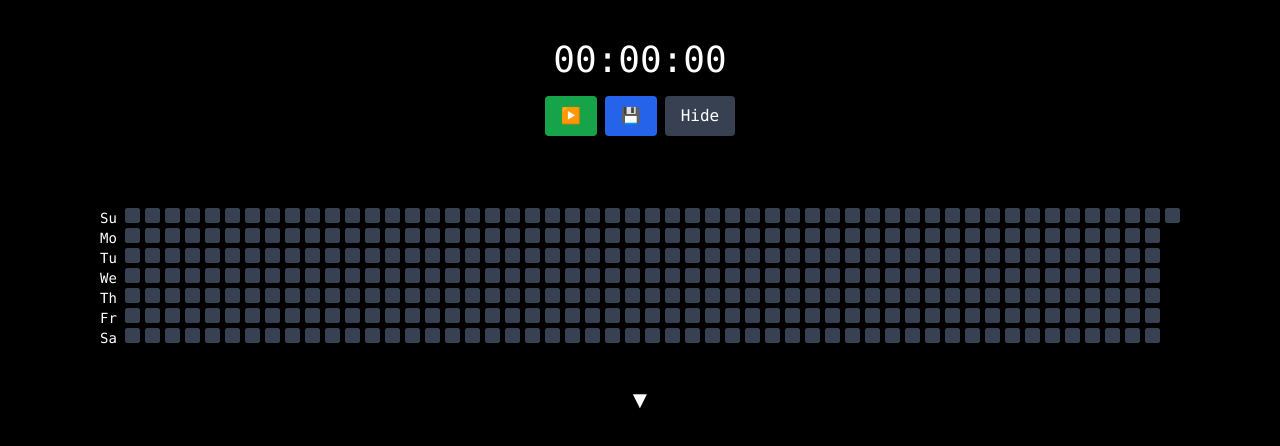
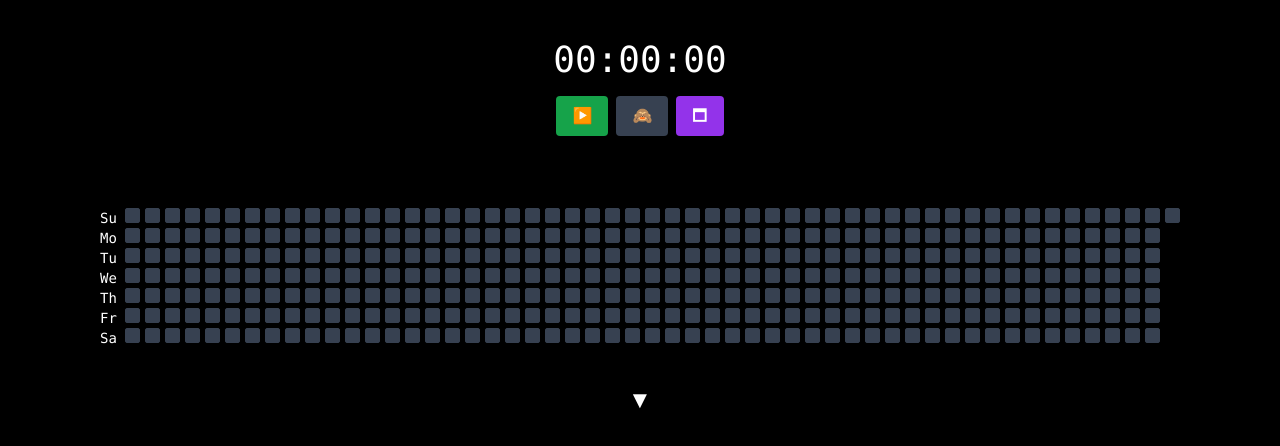
Before and after one commit to jonathantran429/study-tracker, a React (Create React App) app: page / in a window 1280 px wide. Shown: the top 446 px of the page. Built offline with nearby package versions, Linux system fonts and the light colour scheme.

Commit message:
Added picture in picture for stopwatch

```diff
--- a/src/App.js
+++ b/src/App.js
@@ -1,10 +1,11 @@
 import React, { useEffect, useState, useRef, useLayoutEffect, useMemo, memo } from "react";
+import { createPortal } from "react-dom";
 import "./App.css";
 import { loadSessions, saveSessions } from "./db";
 import useStopwatch from "./hooks/stopwatch";
 
 // ==========================================
-// 1. UTILITY FUNCTIONS (Moved outside to avoid recreation)
+// UTILITY FUNCTIONS
 // ==========================================
 
 const DEFAULT_THRESHOLDS = [1, 1800, 3600, 7200, 10800, 14400, 18000, 21600, 25200];
@@ -15,6 +16,7 @@ const MS_PER_SECOND = 1000;
 const SEC_PER_HOUR = 3600;
 const MIN_PER_HOUR = 60;
 const HEATMAP_DAYS = 365;
+
 const GRID_STYLE = {
   display: "grid",
   gridTemplateRows: `repeat(7, ${TILE_SIZE}px)`,
@@ -26,12 +28,35 @@ const GRID_STYLE = {
   overflowX: "auto",
   width: "max-content",
 };
+
 const WEEKDAYS_STYLE = {
   display: "grid",
   gridTemplateRows: `repeat(7, ${TILE_SIZE}px)`,
   gap: `${TILE_GAP}px`,
   justifyContent: "center",
 };
+
+
+function copyStyles(sourceDoc, targetDoc) {
+  Array.from(sourceDoc.styleSheets).forEach((styleSheet) => {
+    try {
+      if (styleSheet.cssRules) {
+        const newStyleEl = targetDoc.createElement("style");
+        Array.from(styleSheet.cssRules).forEach((cssRule) => {
+          newStyleEl.appendChild(targetDoc.createTextNode(cssRule.cssText));
+        });
+        targetDoc.head.appendChild(newStyleEl);
+      } else if (styleSheet.href) {
+        const newLinkEl = targetDoc.createElement("link");
+        newLinkEl.rel = "stylesheet";
+        newLinkEl.href = styleSheet.href;
+        targetDoc.head.appendChild(newLinkEl);
+      }
+    } catch (e) {
+      console.warn("Could not copy a stylesheet:", e);
+    }
+  });
+}
 
 function formatDuration(ms) {
   const s = Math.floor(ms / MS_PER_SECOND);
@@ -119,29 +144,102 @@ function getDateCutoff(range) {
 const StopwatchSection = memo(({ onSessionComplete }) => {
   const stopwatch = useStopwatch();
   const [timerHidden, setTimerHidden] = useState(false);
+  const [pipWindow, setPipWindow] = useState(null);
+  const [showConfirm, setShowConfirm] = useState(false);
+
+  // Handle opening/closing the Picture-in-Picture window
+  const togglePiP = async () => {
+    // If open, close it
+    if (pipWindow) {
+      pipWindow.close();
+      setPipWindow(null);
+      return;
+    }
+
+    // Check browser support
+    if (!window.documentPictureInPicture) {
+      alert("Your browser doesn't support Document Picture-in-Picture (Try Chrome or Edge).");
+      return;
+    }
+
+    try {
+      // 1. Request the window
+      const pip = await window.documentPictureInPicture.requestWindow({
+        width: 350,
+        height: 200,
+      });
+
+      // 2. Copy all app styles (CSS/Tailwind) to the new window
+      copyStyles(document, pip.document);
+
+      // 3. Add background color to match app
+      pip.document.body.style.backgroundColor = "black";
+      pip.document.body.style.color = "white";
+      pip.document.body.style.display = "flex";
+      pip.document.body.style.justifyContent = "center";
+      pip.document.body.style.alignItems = "center";
+
+      // 4. Listen for close event (clicking X on the window)
+      pip.addEventListener("pagehide", () => {
+        setPipWindow(null);
+      });
+
+      setPipWindow(pip);
+    } catch (err) {
+      console.error("Failed to open PiP window:", err);
+    }
+  };
 
   const handleStopAndSave = () => {
-    if (!window.confirm("Are you sure you want to save this session?")) return;
+    // If the timer is at 0, don't even bother confirming
+    if (stopwatch.currentElapsed === 0) return;
 
+    // Just show the inline UI instead of a browser popup
+    setShowConfirm(true);
+  };
+
+  const confirmSave = () => {
     const result = stopwatch.stop();
-    if (!result) return;
-
+    if (result) {
       onSessionComplete({
         ...result,
         id: Math.random().toString(36).slice(2),
-      topic: "",
+        topic: "(no topic)",
         notes: "",
         tags: [],
       });
+    }
+    setShowConfirm(false);
   };
 
-  return (
-    <div className="p-4 rounded-lg shadow-sm mb-6 flex flex-col items-center">
+  {/* STOPWATCH CONTENT */}
+  const stopwatchContent = (
+    <div className="p-4 rounded-lg shadow-sm flex flex-col items-center bg-black w-full h-full justify-center">
       <div className="text-4xl font-mono mb-4">
         {timerHidden ? "--:--:--" : formatDuration(stopwatch.currentElapsed)}
       </div>
 
-      <div className="space-x-2 mb-4">
+      {/* CONDITIONAL CONTROLS */}
+      {showConfirm ? (
+        <div className="flex flex-col items-center">
+          <span className="text-xs font-mono text-blue-400 mb-2 font-bold uppercase tracking-widest">Confirm Save?</span>
+          <div className="space-x-2 flex">
+            <button
+              onClick={confirmSave}
+              className="px-4 py-2 font-mono rounded bg-blue-600 text-white border border-blue-400"
+            >
+              YES
+            </button>
+            <button
+              onClick={() => setShowConfirm(false)}
+              className="px-4 py-2 font-mono rounded bg-gray-700 text-white"
+            >
+              NO
+            </button>
+          </div>
+        </div>
+      ) : (
+        <div className="space-x-2 mb-4 flex flex-wrap justify-center gap-y-2">
           {!stopwatch.isRunning && stopwatch.currentElapsed === 0 && (
             <button onClick={stopwatch.start} className="px-4 py-2 font-mono rounded bg-green-600 text-white" aria-label="Start">▶️</button>
           )}
@@ -152,26 +250,55 @@ const StopwatchSection = memo(({ onSessionComplete }) => {
             <button onClick={stopwatch.resume} className="px-4 py-2 font-mono rounded bg-green-600 text-white" aria-label="Resume">▶️</button>
           )}
 
+          {/* Only show save if there is time elapsed */}
+          {stopwatch.currentElapsed > 0 && (
             <button onClick={handleStopAndSave} className="px-4 py-2 font-mono rounded bg-blue-600 text-white" aria-label="Save">💾</button>
+          )}
 
           <button
             onClick={() => setTimerHidden(!timerHidden)}
             className="px-4 py-2 font-mono rounded bg-gray-700 text-white"
+            aria-label={timerHidden ? "Show" : "Hide"}
           >
-          {timerHidden ? "Show" : "Hide"}
+            {timerHidden ? "👁️" : "🙈"}
+          </button>
+
+          <button
+            onClick={togglePiP}
+            className="px-4 py-2 font-mono rounded bg-purple-600 text-white"
+            title="Pop Out Player"
+          >
+            {pipWindow ? "🗙" : "🗖"}
           </button>
         </div>
+      )}
+
+      {pipWindow && !showConfirm && <div className="text-xs text-gray-500 font-mono mt-2">Always on top</div>}
     </div>
   );
+
+  // If PiP is active, use a Portal to render content into the PiP window.
+  // Otherwise, render normally.
+  if (pipWindow) {
+    return (
+      <div className="p-4 mb-6 border border-dashed border-gray-700 rounded text-center text-gray-500 font-mono">
+        Timer is popped out
+        <button onClick={togglePiP} className="ml-2 underline text-green-500">Bring back</button>
+        {createPortal(stopwatchContent, pipWindow.document.body)}
+      </div>
+    );
+  }
+
+  return <div className="mb-6">{stopwatchContent}</div>;
 });
 StopwatchSection.displayName = 'StopwatchSection';
 
 // ==========================================
-// 3. MEMOIZED HEATMAP COMPONENT
+// HEATMAP COMPONENT
 // ==========================================
 const Heatmap = memo(({ countsByDay }) => {
 
-  // Memoize heavy date math
+  // date math
   const dayList = useMemo(() => {
     const today = new Date();
     return daysArray(365 + today.getDay());
@@ -213,7 +340,7 @@ const Heatmap = memo(({ countsByDay }) => {
 Heatmap.displayName = 'Heatmap';
 
 // ==========================================
-// 4. MAIN APP COMPONENT
+// MAIN APP
 // ==========================================
 export default function App() {
   const [sessions, setSessions] = useState([]);
@@ -373,10 +500,10 @@ const stats = useMemo(() => {
   return (
     <div className="min-h-screen bg-black text-white p-6 overflow-x-hidden">
 
-      {/* ISOLATED STOPWATCH: Updates here won't re-render App or Heatmap */}
+      {/* STOPWATCH */}
       <StopwatchSection onSessionComplete={handleSessionComplete} />
 
-      {/* MEMOIZED HEATMAP: Only updates when sessions change */}
+      {/* HEATMAP */}
       <Heatmap countsByDay={countsByDay} />
 
 
```
Lines whose indentation alone changed are shown as unchanged.
